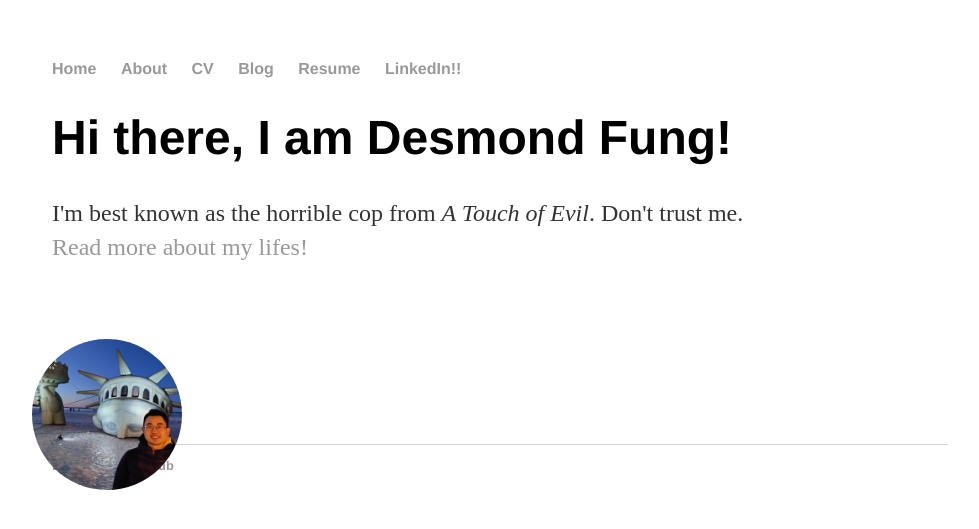
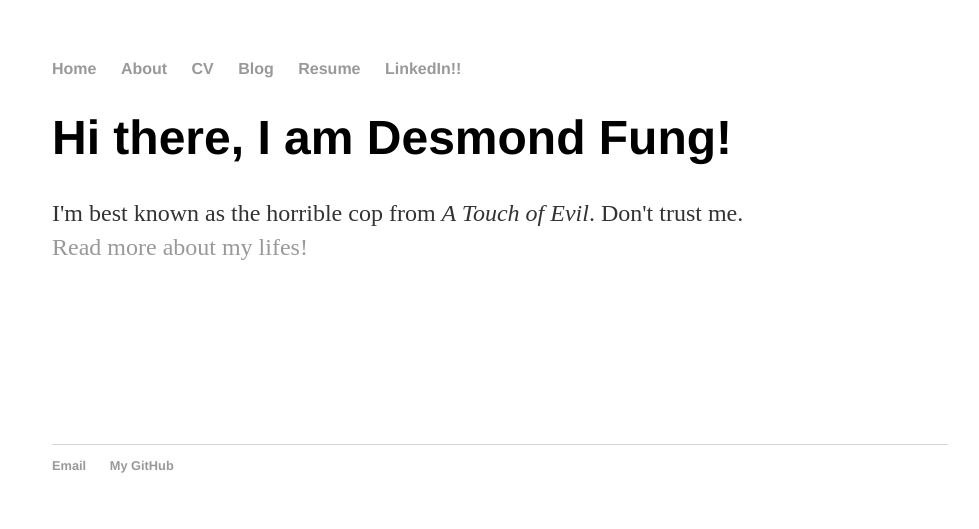
Before and after one commit to ddhangdd/ddhangdd.github.io, a Jekyll site: the page built from index.html, in a window 1280 px wide. Shown: the top 529 px of the page, without its empty margins (140-1119 px from the left). Built offline with Jekyll 4.4.1, drawn with Linux system fonts in a browser that asks for light colours.

Commit message:
Update main.css

```diff
--- a/css/main.css
+++ b/css/main.css
@@ -26,8 +26,8 @@ h1 {
 
 .topleft {
   position: relative;
-  top: 50px;
-  right: 20px;
+  top: 20%;
+  right: 80%;
 }
 
 
```
